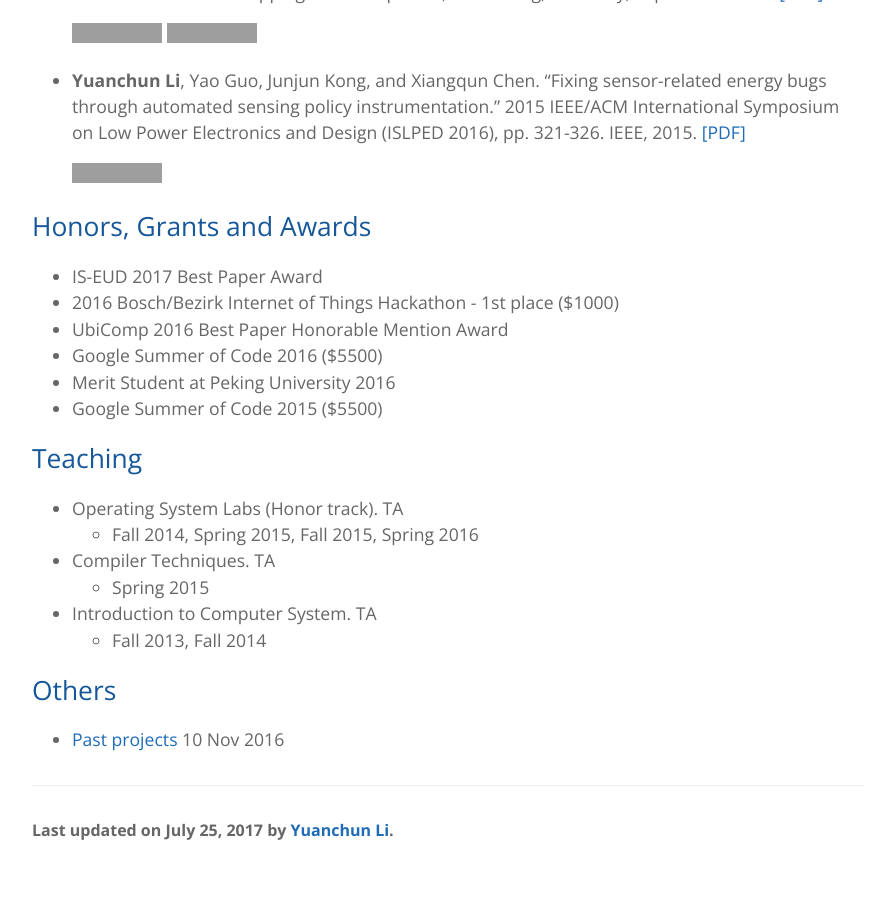
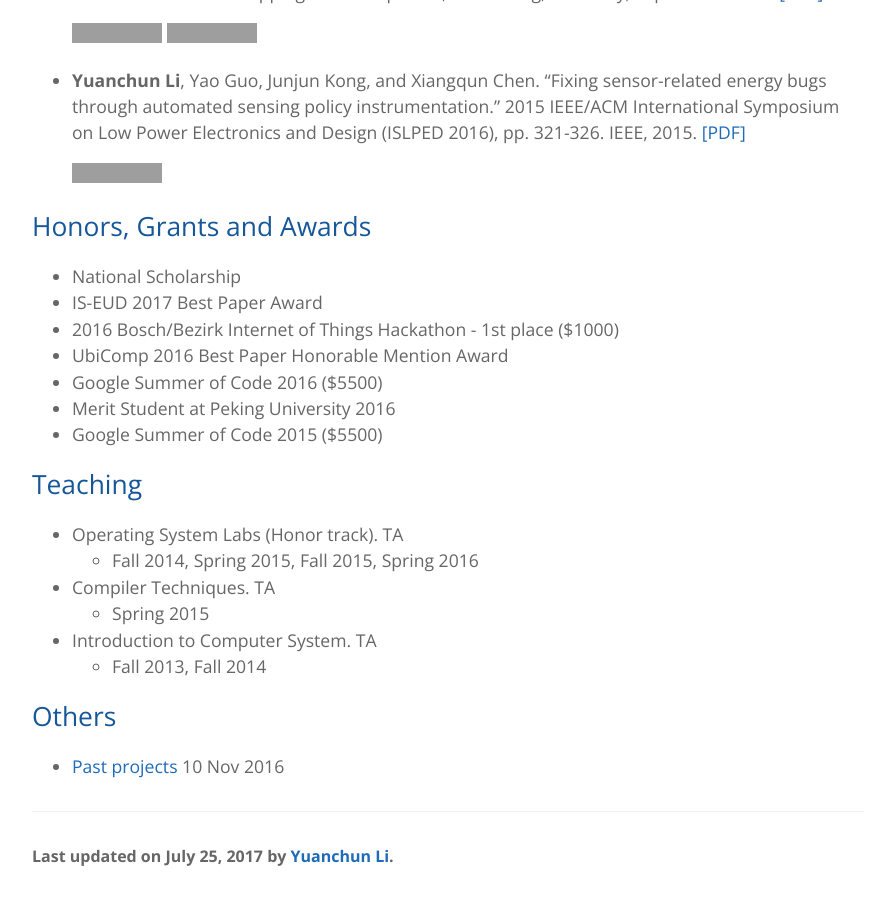
Before and after one commit to yuanchun-li/yuanchun-li.github.io, a Jekyll site: the page built from index.md, in a window 1280 px wide and 900 px high, scrolled down 1243 px, cut to the strip 0-900 px from the top of the window. Shown: the whole strip, without its empty margins (192-1061 px from the left). Built offline with Jekyll 4.4.1, drawn with Linux system fonts in a browser that asks for light colours; before the commit the page ends 2117 px from its top, so only the background shows below that; grey boxes are pictures that could not be loaded.

Commit message:
add new award

```diff
--- a/index.md
+++ b/index.md
@@ -60,6 +60,7 @@ My research interests lie in the fields of mobile computing, security and privac
 
 ## Honors, Grants and Awards
 
++ National Scholarship
 + IS-EUD 2017 Best Paper Award
 + 2016 Bosch/Bezirk Internet of Things Hackathon - 1st place ($1000)
 + UbiComp 2016 Best Paper Honorable Mention Award
```
